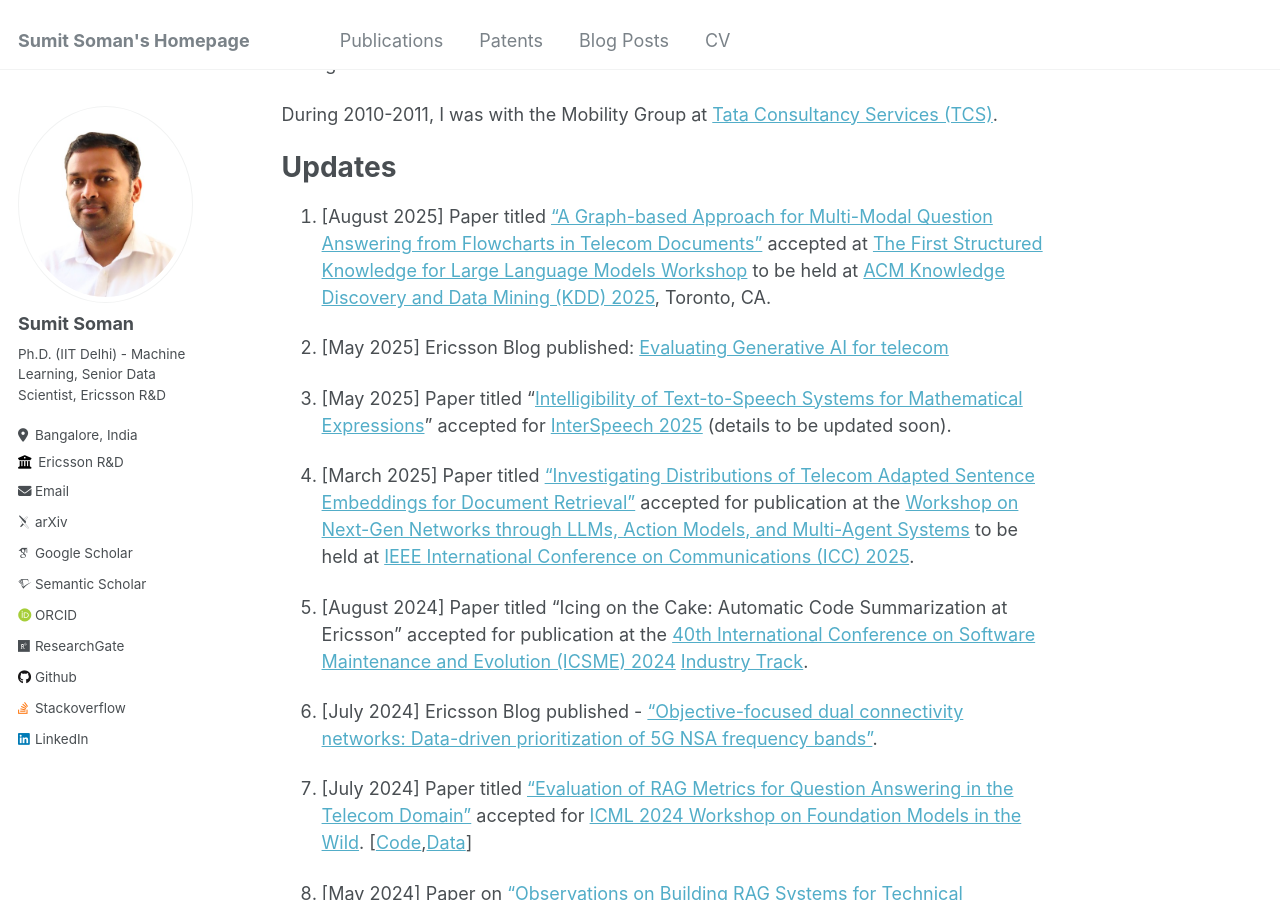
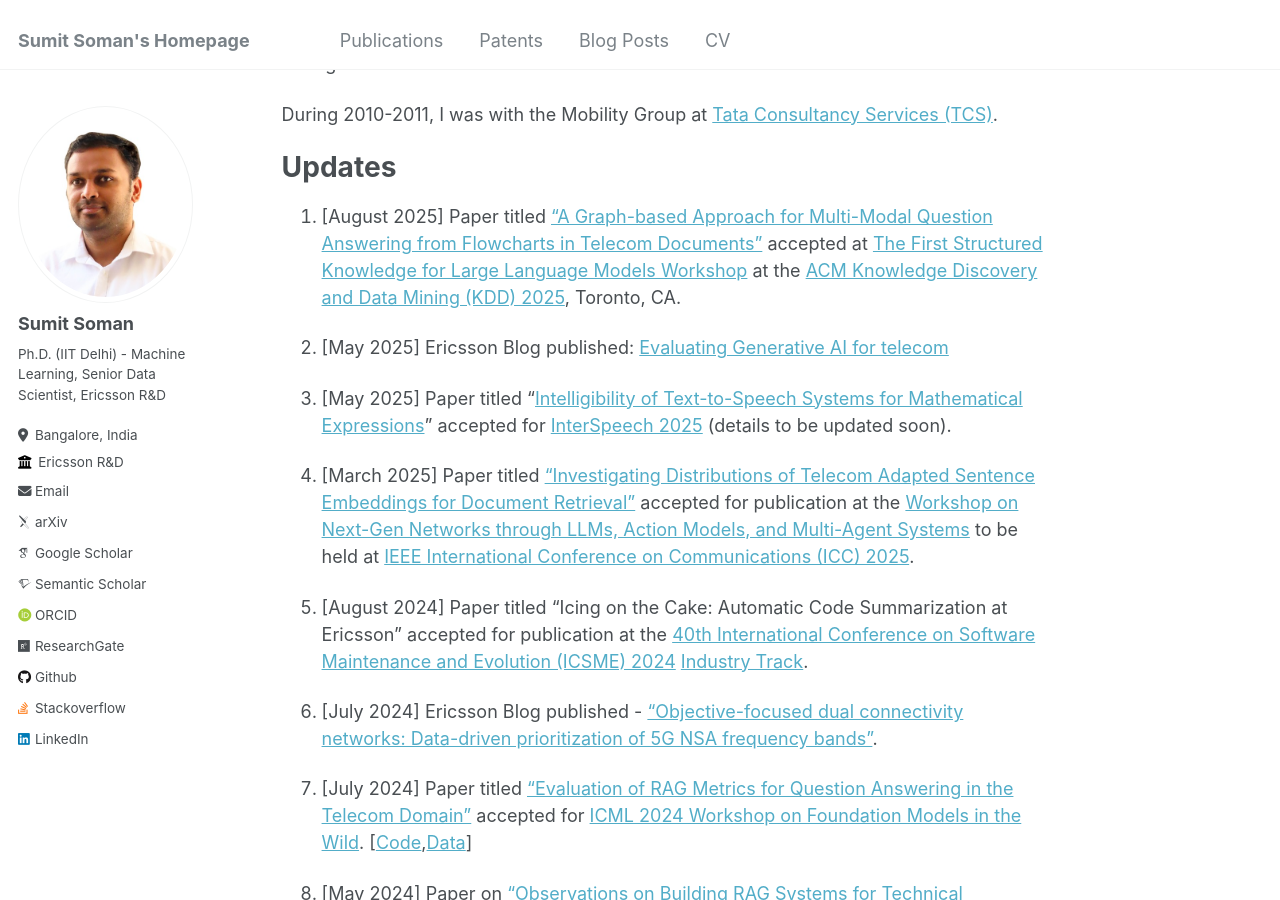
Before and after one commit to sumitsoman/sumitsoman.github.io, a Jekyll site: the page built from _pages/about.md, in a window 1280 px wide and 900 px high, scrolled down 584 px. Built offline with Jekyll 4.4.1, drawn with Linux system fonts in a browser that asks for light colours; some web fonts are replaced.

Commit message:
updating KDD paper minor bug

```diff
--- a/_pages/about.md
+++ b/_pages/about.md
@@ -27,7 +27,7 @@ During 2010-2011, I was with the Mobility Group at [Tata Consultancy Services (T
 Updates
 =====
 
-1. [August 2025] Paper titled ["A Graph-based Approach for Multi-Modal Question Answering from Flowcharts in Telecom Documents"](https://www.arxiv.org/abs/2507.22938) accepted at [The First Structured Knowledge for Large Language Models Workshop](https://sknowllm.github.io/) to be held at [ACM Knowledge Discovery and Data Mining (KDD) 2025](https://kdd2025.kdd.org), Toronto, CA.
+1. [August 2025] Paper titled ["A Graph-based Approach for Multi-Modal Question Answering from Flowcharts in Telecom Documents"](https://www.arxiv.org/abs/2507.22938) accepted at [The First Structured Knowledge for Large Language Models Workshop](https://sknowllm.github.io/) at the [ACM Knowledge Discovery and Data Mining (KDD) 2025](https://kdd2025.kdd.org), Toronto, CA.
 
 2. [May 2025] Ericsson Blog published: [Evaluating Generative AI for telecom](https://www.ericsson.com/en/blog/2025/5/evaluating-generative-ai-for-telecom)
 
```
